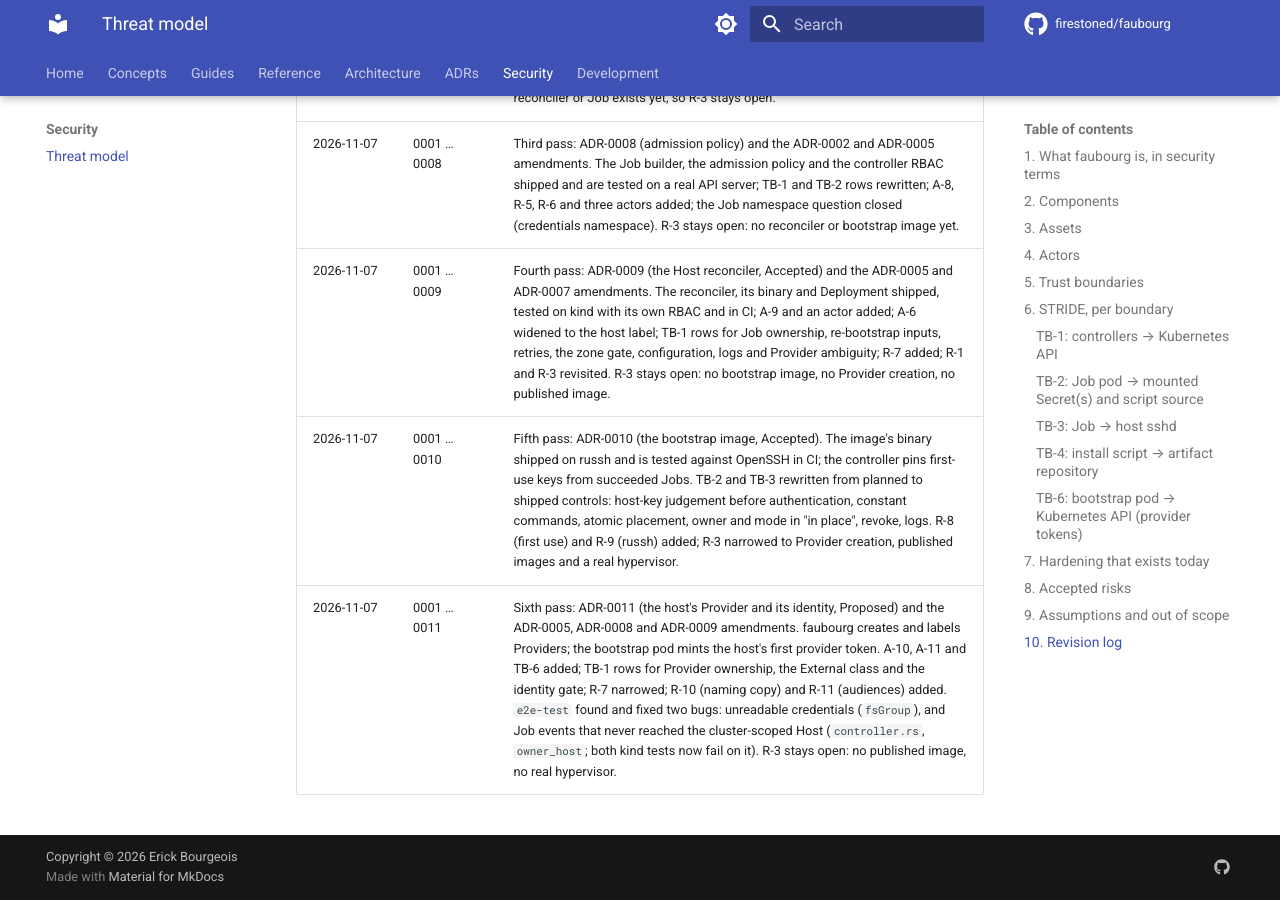
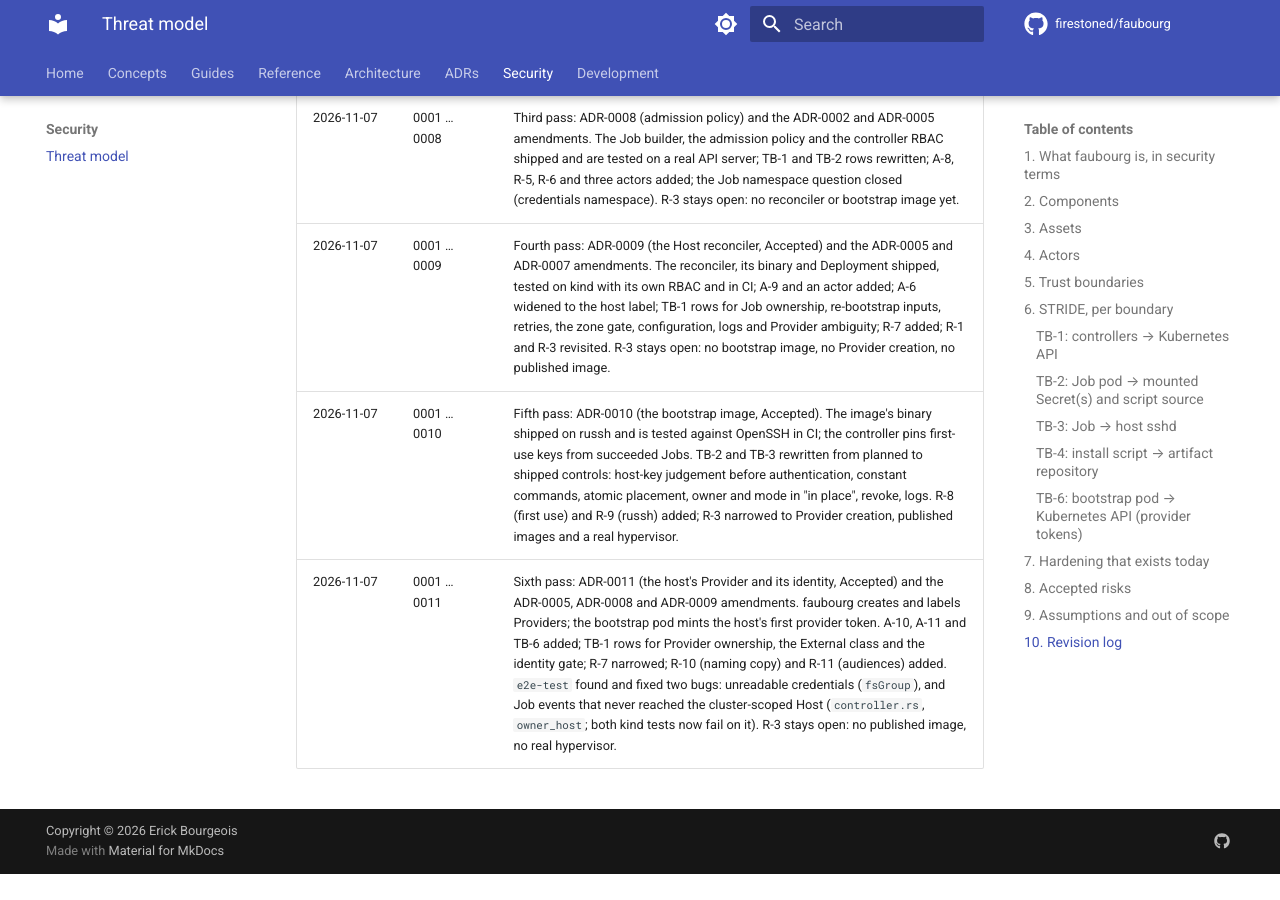
Before and after one commit to firestoned/faubourg, an MkDocs documentation site: the page built from docs/security/threat-model.md, in a window 1280 px wide and 900 px high, scrolled down 14753 px. Built offline with MkDocs 1.6.1 and Material for MkDocs 9.7.7, drawn with Linux system fonts in a browser that asks for light colours; comment, search, counter and statistics services are not loaded; after the commit the page ends 15627 px from its top, so only the background shows below that; some of the changed text lies outside the part shown.

Commit message:
docs(adr): accept ADR-0011, the host's Provider and its identity
Status Accepted in the ADR, the ADR index, the README status table and the threat-model header and revision log.

Signed-off-by: Erick Bourgeois <erick@jeb.ca>

```diff
--- a/docs/security/threat-model.md
+++ b/docs/security/threat-model.md
@@ -5,7 +5,7 @@ SPDX-License-Identifier: Apache-2.0
 # Threat Model
 
 > **Status:** Living document. Last full pass **2026-11-07**, against the architecture
-> defined by **ADR-0001 … ADR-0011** (ADR-0001 … ADR-0010 Accepted, ADR-0011 Proposed;
+> defined by **ADR-0001 … ADR-0011** (all Accepted;
 > ADR-0002, ADR-0005, ADR-0007, ADR-0008 and ADR-0009 amended). Sixth pass: the shipped code is
 > `crates/faubourg-api` (types, validation, the SSH Secret contract, the Job-to-image
 > contract), `crates/faubourg-controller` (the Host reconciler and its binary) and
@@ -271,4 +271,4 @@ flowchart LR
 | 2026-11-07 | 0001 … 0008 | Third pass: ADR-0008 (admission policy) and the ADR-0002 and ADR-0005 amendments. The Job builder, the admission policy and the controller RBAC shipped and are tested on a real API server; TB-1 and TB-2 rows rewritten; A-8, R-5, R-6 and three actors added; the Job namespace question closed (credentials namespace). R-3 stays open: no reconciler or bootstrap image yet. |
 | 2026-11-07 | 0001 … 0009 | Fourth pass: ADR-0009 (the Host reconciler, Accepted) and the ADR-0005 and ADR-0007 amendments. The reconciler, its binary and Deployment shipped, tested on kind with its own RBAC and in CI; A-9 and an actor added; A-6 widened to the host label; TB-1 rows for Job ownership, re-bootstrap inputs, retries, the zone gate, configuration, logs and Provider ambiguity; R-7 added; R-1 and R-3 revisited. R-3 stays open: no bootstrap image, no Provider creation, no published image. |
 | 2026-11-07 | 0001 … 0010 | Fifth pass: ADR-0010 (the bootstrap image, Accepted). The image's binary shipped on russh and is tested against OpenSSH in CI; the controller pins first-use keys from succeeded Jobs. TB-2 and TB-3 rewritten from planned to shipped controls: host-key judgement before authentication, constant commands, atomic placement, owner and mode in "in place", revoke, logs. R-8 (first use) and R-9 (russh) added; R-3 narrowed to Provider creation, published images and a real hypervisor. |
-| 2026-11-07 | 0001 … 0011 | Sixth pass: ADR-0011 (the host's Provider and its identity, Proposed) and the ADR-0005, ADR-0008 and ADR-0009 amendments. faubourg creates and labels Providers; the bootstrap pod mints the host's first provider token. A-10, A-11 and TB-6 added; TB-1 rows for Provider ownership, the External class and the identity gate; R-7 narrowed; R-10 (naming copy) and R-11 (audiences) added. `e2e-test` found and fixed two bugs: unreadable credentials (`fsGroup`), and Job events that never reached the cluster-scoped Host (`controller.rs`, `owner_host`; both kind tests now fail on it). R-3 stays open: no published image, no real hypervisor. |
+| 2026-11-07 | 0001 … 0011 | Sixth pass: ADR-0011 (the host's Provider and its identity, Accepted) and the ADR-0005, ADR-0008 and ADR-0009 amendments. faubourg creates and labels Providers; the bootstrap pod mints the host's first provider token. A-10, A-11 and TB-6 added; TB-1 rows for Provider ownership, the External class and the identity gate; R-7 narrowed; R-10 (naming copy) and R-11 (audiences) added. `e2e-test` found and fixed two bugs: unreadable credentials (`fsGroup`), and Job events that never reached the cluster-scoped Host (`controller.rs`, `owner_host`; both kind tests now fail on it). R-3 stays open: no published image, no real hypervisor. |
```
Also changed, not shown: README.md (+1 -2 lines), docs/adr/0011-the-hosts-provider-and-its-identity.md (+1 -1 lines), docs/adr/README.md (+1 -1 lines).
